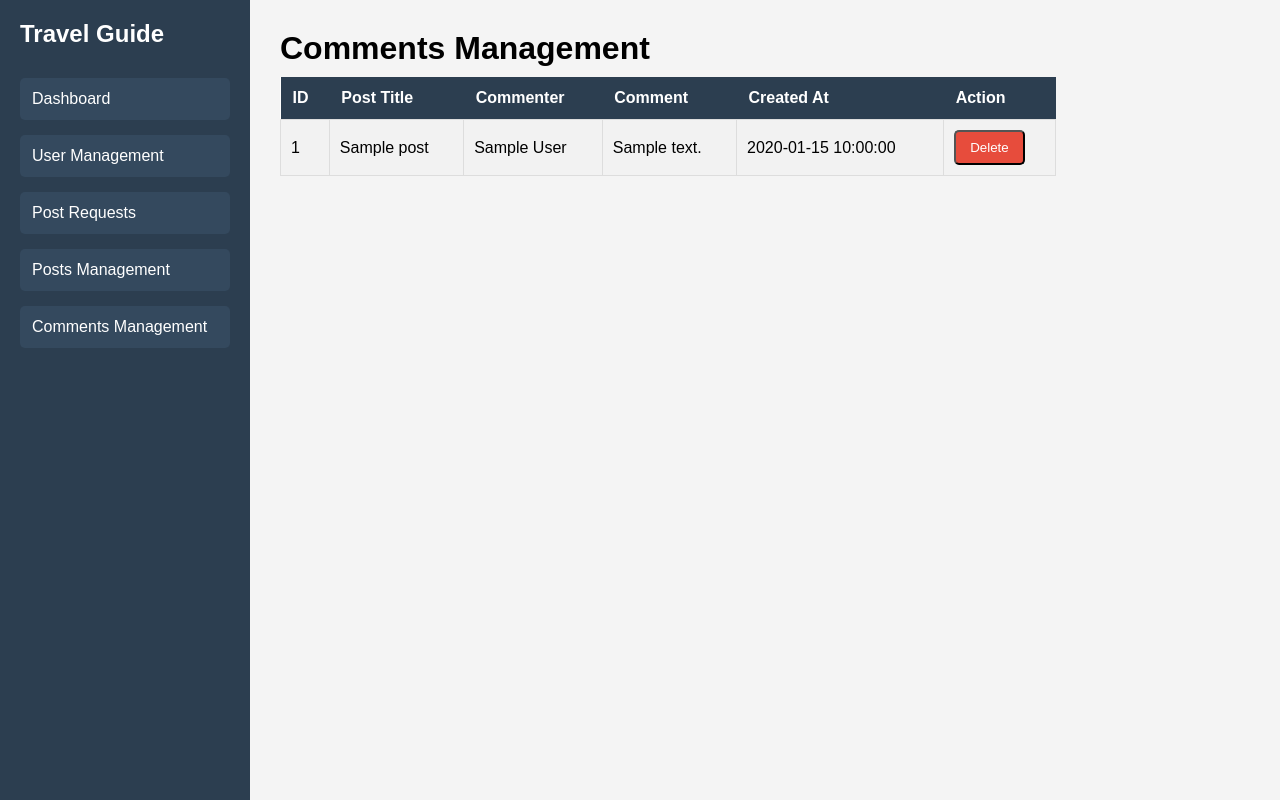
After one commit to AnikAbdullah/travel-guide, a PHP site: page /comments.php in a window 1280 px wide. The commit adds this page. Run offline with PHP 8.4, Linux system fonts and the light colour scheme; tables that the repository leaves empty hold one stand-in row (values such as "Sample post").

Commit message:
Complete comments management feature

```diff
--- a/public/js/script.js
+++ b/public/js/script.js
@@ -4,7 +4,30 @@ deleteButtons.forEach(button => {
 
     button.addEventListener("click", function(event){
 
-        let confirmDelete = confirm("Are you sure you want to delete this user?");
+        let deleteType = "item";
+
+
+        if(this.href.includes("delete_user.php")){
+            deleteType = "user";
+        }
+
+        else if(this.href.includes("delete_post.php")){
+            deleteType = "post";
+        }
+
+        else if(this.href.includes("delete_comment.php")){
+            deleteType = "comment";
+        }
+
+        else if(this.href.includes("reject_request.php")){
+            deleteType = "request";
+        }
+
+
+        let confirmDelete = confirm(
+            "Are you sure you want to delete this " + deleteType + "?"
+        );
+
 
         if(confirmDelete == false){
             event.preventDefault();
--- a/views/admin/add_user.php
+++ b/views/admin/add_user.php
@@ -59,7 +59,7 @@ if(isset($_POST['add'])){
         <a href="users.php">User Management</a>
         <a href="post_requests.php">Post Requests</a>
         <a href="posts.php">Posts Management</a>
-        <a href="#">Comments Management</a>
+        <a href="comments.php">Comments Management</a>
 
     </div>
 
--- /dev/null
+++ b/views/admin/comments.php
@@ -0,0 +1,92 @@
+<?php
+
+include "../../config/db.php";
+
+$commentQuery = mysqli_query($conn, "
+    SELECT
+        comments.id,
+        comments.content,
+        comments.created_at,
+        users.name AS commenter_name,
+        posts.title AS post_title
+    FROM comments
+    LEFT JOIN users ON comments.user_id = users.id
+    LEFT JOIN posts ON comments.post_id = posts.id
+    ORDER BY comments.id DESC
+");
+
+?>
+
+<!DOCTYPE html>
+<html>
+
+<head>
+    <title>Comments Management</title>
+    <link rel="stylesheet" href="../../public/css/style.css">
+</head>
+
+<body>
+
+<div class="sidebar">
+
+    <h2>Travel Guide</h2>
+
+    <a href="dashboard.php">Dashboard</a>
+    <a href="users.php">User Management</a>
+    <a href="post_requests.php">Post Requests</a>
+    <a href="posts.php">Posts Management</a>
+    <a href="comments.php">Comments Management</a>
+
+</div>
+
+<div class="main">
+
+    <h1>Comments Management</h1>
+
+    <table>
+
+        <tr>
+            <th>ID</th>
+            <th>Post Title</th>
+            <th>Commenter</th>
+            <th>Comment</th>
+            <th>Created At</th>
+            <th>Action</th>
+        </tr>
+
+        <?php while($comment = mysqli_fetch_assoc($commentQuery)) { ?>
+
+        <tr id="comment-<?php echo $comment['id']; ?>">
+
+            <td><?php echo $comment['id']; ?></td>
+
+            <td><?php echo $comment['post_title']; ?></td>
+
+            <td><?php echo $comment['commenter_name']; ?></td>
+
+            <td><?php echo $comment['content']; ?></td>
+
+            <td><?php echo $comment['created_at']; ?></td>
+
+            <td class="action-buttons">
+
+                <button class="delete-btn ajax-delete-comment"
+                        data-id="<?php echo $comment['id']; ?>">
+                    Delete
+                </button>
+
+            </td>
+
+        </tr>
+
+        <?php } ?>
+
+    </table>
+
+</div>
+
+<script src="../../public/js/script.js"></script>
+
+</body>
+
+</html>
--- a/views/admin/dashboard.php
+++ b/views/admin/dashboard.php
@@ -37,7 +37,7 @@ $commentCount = mysqli_fetch_assoc($commentQuery);
         <a href="users.php">User Management</a>
        <a href="post_requests.php">Post Requests</a>
         <a href="posts.php">Posts Management</a>
-        <a href="#">Comments Management</a>
+        <a href="comments.php">Comments Management</a>
 
     </div>
 
--- a/views/admin/edit_post.php
+++ b/views/admin/edit_post.php
@@ -47,7 +47,7 @@ if(isset($_POST['update'])){
     <a href="users.php">User Management</a>
     <a href="post_requests.php">Post Requests</a>
     <a href="posts.php">Posts Management</a>
-    <a href="#">Comments Management</a>
+    <a href="comments.php">Comments Management</a>
 </div>
 
 <div class="main">
--- a/views/admin/edit_user.php
+++ b/views/admin/edit_user.php
@@ -60,7 +60,7 @@ if(isset($_POST['update'])){
         <a href="users.php">User Management</a>
         <a href="post_requests.php">Post Requests</a>
         <a href="posts.php">Posts Management</a>
-        <a href="#">Comments Management</a>
+        <a href="comments.php">Comments Management</a>
 
     </div>
 
--- a/views/admin/post_requests.php
+++ b/views/admin/post_requests.php
@@ -27,7 +27,7 @@ $requestQuery = mysqli_query($conn, "SELECT * FROM post_requests");
         <a href="users.php">User Management</a>
         <a href="post_requests.php">Post Requests</a>
         <a href="posts.php">Posts Management</a>
-        <a href="#">Comments Management</a>
+        <a href="comments.php">Comments Management</a>
 
     </div>
 
--- a/views/admin/posts.php
+++ b/views/admin/posts.php
@@ -27,7 +27,7 @@ $postQuery = mysqli_query($conn, "SELECT * FROM posts");
         <a href="users.php">User Management</a>
         <a href="post_requests.php">Post Requests</a>
         <a href="posts.php">Posts Management</a>
-        <a href="#">Comments Management</a>
+        <a href="comments.php">Comments Management</a>
 
     </div>
 
--- a/views/admin/users.php
+++ b/views/admin/users.php
@@ -27,7 +27,7 @@ $userQuery = mysqli_query($conn, "SELECT * FROM users");
         <a href="users.php">User Management</a>
         <a href="post_requests.php">Post Requests</a>
        <a href="posts.php">Posts Management</a>
-        <a href="#">Comments Management</a>
+        <a href="comments.php">Comments Management</a>
 
     </div>
 
```
Also changed, not shown: views/admin/delete_comment_ajax.php (added, +23 -0 lines).
